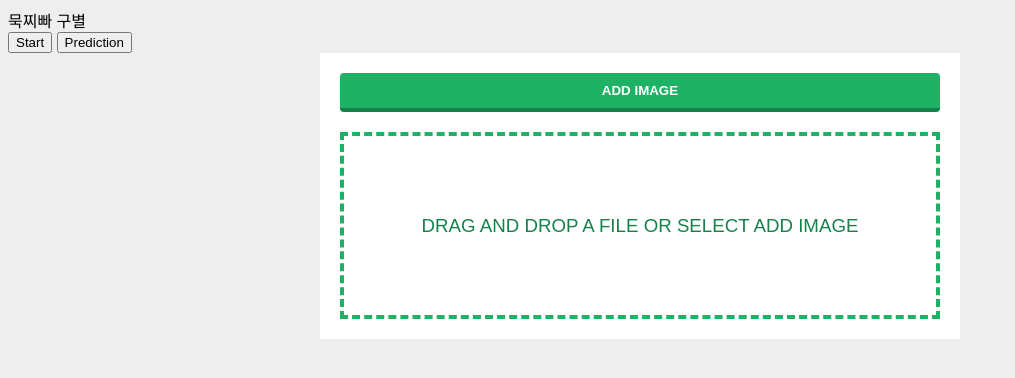
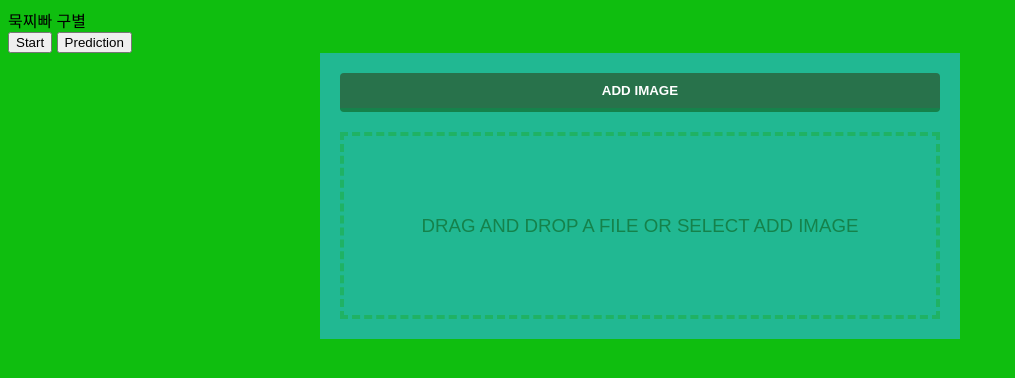
Before and after one commit to seohosixn/78, a plain HTML site: page index.html in a window 1280 px wide. Shown: the whole page, without its empty margins (0-1015 px from the left). Drawn offline with nearby package versions, Linux system fonts and the light colour scheme.

Commit message:
Add files via upload

```diff
--- a/style.css
+++ b/style.css
@@ -1,10 +1,10 @@
 body {
   font-family: sans-serif;
-  background-color: #eeeeee;
+  background-color: #0fbe0f;
 }
 
 .file-upload {
-  background-color: #ffffff;
+  background-color: #21b892;
   width: 600px;
   margin: 0 auto;
   padding: 20px;
@@ -14,7 +14,7 @@ body {
   width: 100%;
   margin: 0;
   color: #fff;
-  background: #1FB264;
+  background: #28724b;
   border: none;
   padding: 10px;
   border-radius: 4px;
```
